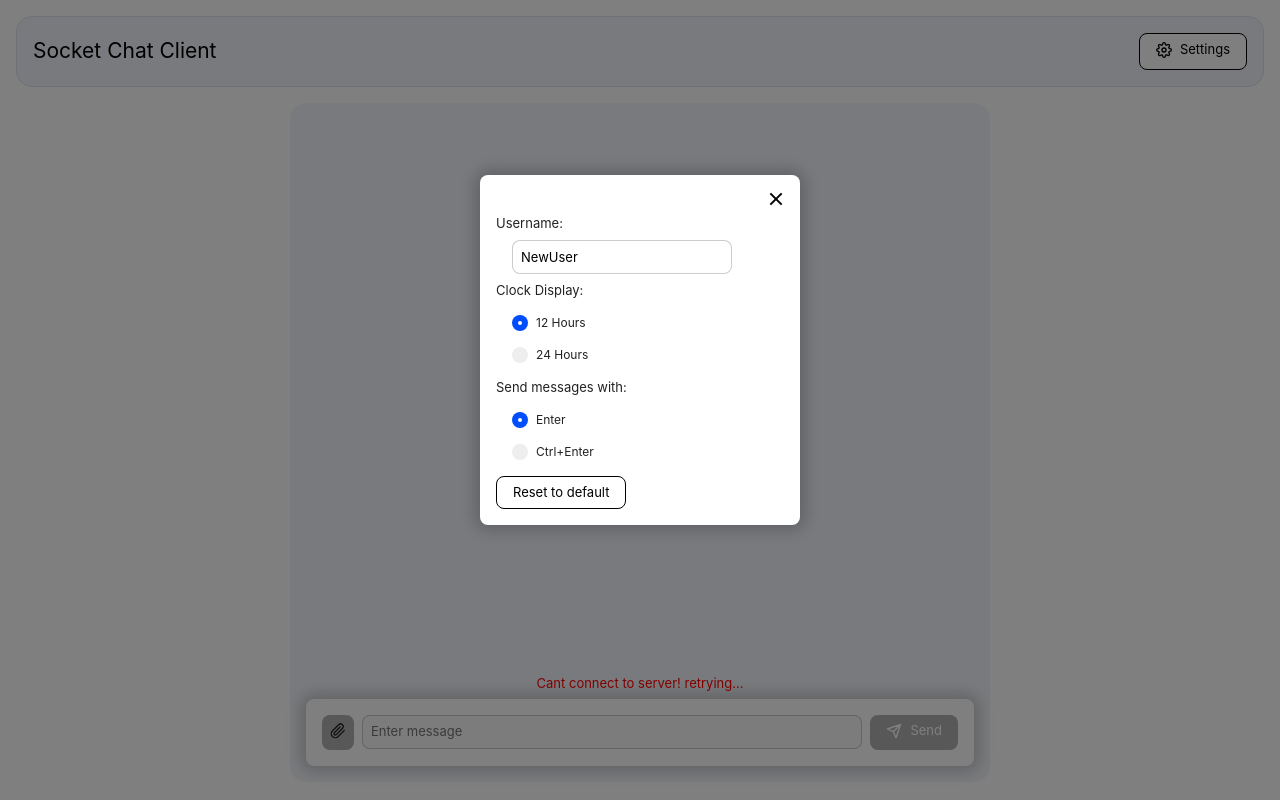
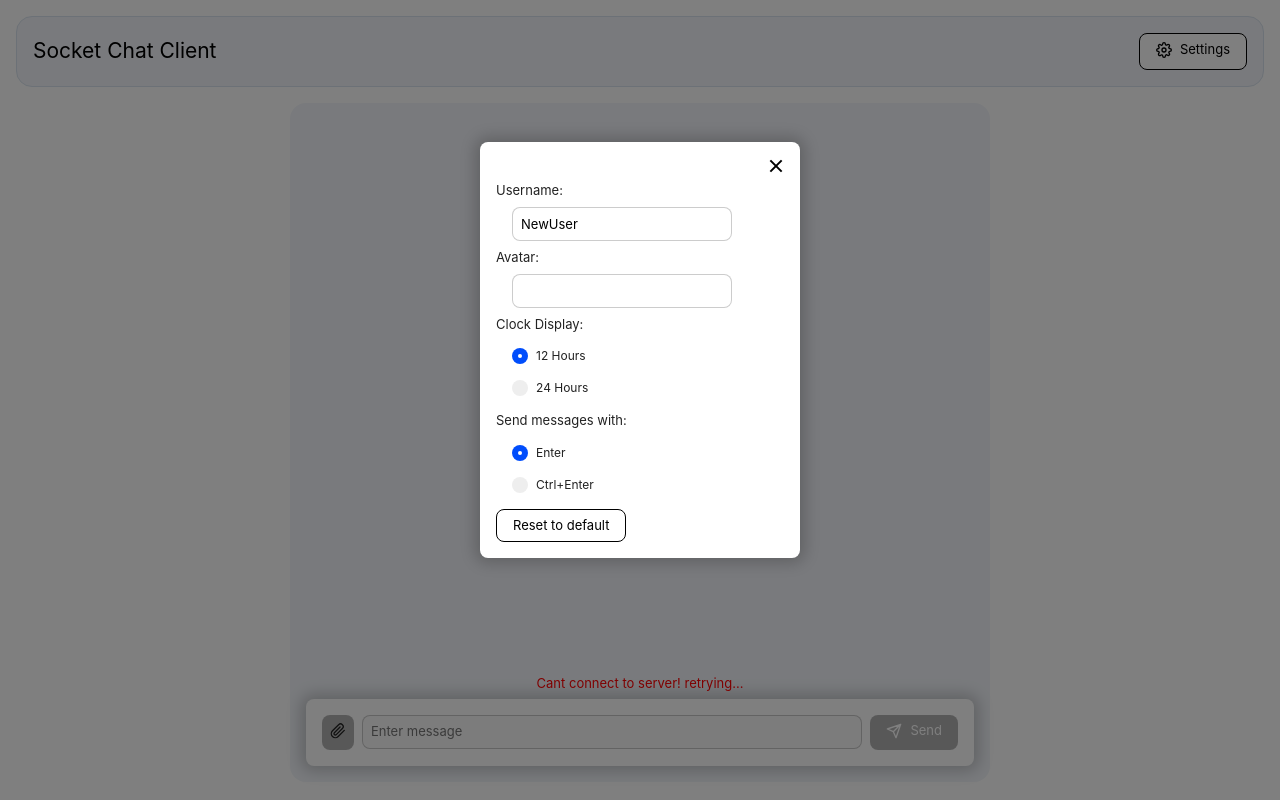
Before and after one commit to IVIosi/socket-chat-client, a React app: page / in a window 1280 px wide. Both pictures are taken after a click on the button "Settings". Built offline with nearby package versions, Linux system fonts and the light colour scheme.

Commit message:
add avatar image url field

```diff
--- a/src/app.tsx
+++ b/src/app.tsx
@@ -13,6 +13,7 @@ export interface Settings {
   sendWith: 'enter' | 'ctrl+enter';
   userID: number;
   userName: string;
+  avatar: string;
 }
 
 export interface ChatMessage {
@@ -29,6 +30,7 @@ export const defaultSettings: Settings = {
   sendWith: 'enter',
   userID: Date.now(),
   userName: `NewUser`,
+  avatar: '',
 };
 
 export const SettingsContext = createContext({
--- a/src/components/messages/index.tsx
+++ b/src/components/messages/index.tsx
@@ -1,4 +1,4 @@
-import React, { FC, useContext } from 'react';
+import React, { FC, SyntheticEvent, useContext } from 'react';
 import './style.scss';
 
 import { ChatMessage, SettingsContext } from 'app';
@@ -13,6 +13,11 @@ const MessagesList: FC<MessagesListProps> = ({ messages }) => {
   const { settings } = useContext(SettingsContext);
 
   let lastMessageUserID = 0;
+
+  const handleAvatarError = (e: SyntheticEvent) => {
+    const imageTag = e.target as HTMLImageElement;
+    imageTag.src = defaultAvatar;
+  };
 
   return (
     <div className="messages">
@@ -29,7 +34,7 @@ const MessagesList: FC<MessagesListProps> = ({ messages }) => {
             }`}
           >
             <div className={`message__avatar ${showAvatar ? '' : 'message__avatar--invisible'}`}>
-              <img src={message?.avatar || defaultAvatar} />
+              <img src={message?.avatar || defaultAvatar} onError={(e) => handleAvatarError(e)} />
             </div>
             <div className="message-content">
               <div className="message-content__text">
--- a/src/components/send-message-box/index.tsx
+++ b/src/components/send-message-box/index.tsx
@@ -48,7 +48,7 @@ const SendMessageBox: FC<SendMessageBoxProps> = ({ socketStatus, onSendMessage }
 
     if (message) {
       onSendMessage({
-        avatar: '',
+        avatar: settings.avatar,
         userID: settings.userID,
         userName: settings.userName,
         content: message,
@@ -63,7 +63,7 @@ const SendMessageBox: FC<SendMessageBoxProps> = ({ socketStatus, onSendMessage }
     e.preventDefault();
     if (imageLink) {
       onSendMessage({
-        avatar: '',
+        avatar: settings.avatar,
         userID: settings.userID,
         userName: settings.userName,
         content: imageLink,
--- a/src/components/settings-form/index.tsx
+++ b/src/components/settings-form/index.tsx
@@ -26,6 +26,11 @@ const SettingsForm: FC = () => {
       <Input
         defaultValue={settings.userName}
         onChange={debounce((v) => handleUpdateSettings('userName', v), 1000)}
+      />
+      <p>Avatar:</p>
+      <Input
+        defaultValue={settings.avatar}
+        onChange={debounce((v) => handleUpdateSettings('avatar', v), 1000)}
       />
       <p>Clock Display:</p>
       <RadioButton
```
